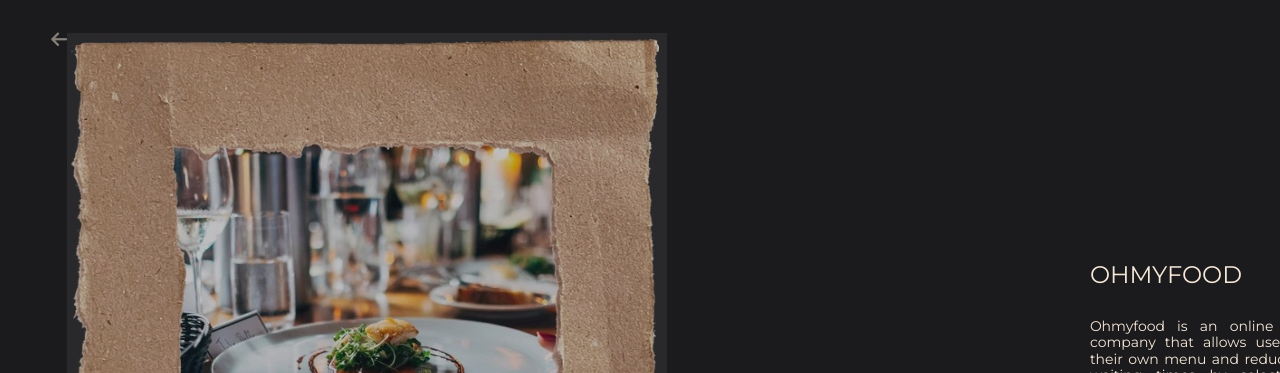
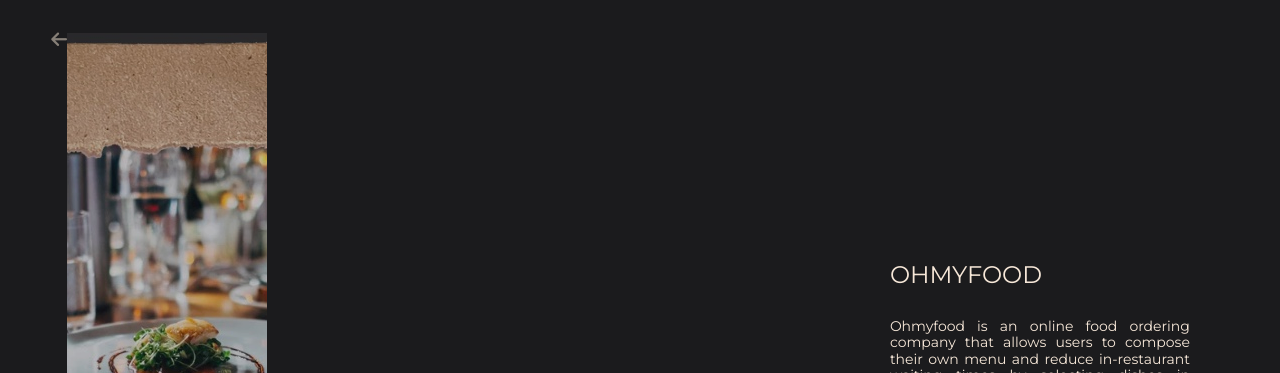
Before and after one commit to Connie9584/Front-end-Portfolio, a plain HTML site: page Ohmyfood.html in a window 1280 px wide. Shown: the top 373 px of the page. Drawn offline with Linux system fonts and the light colour scheme; files that its build step writes are made by us from their sources.

Commit message:
Update style.css

```diff
--- a/css/style.css
+++ b/css/style.css
@@ -343,13 +343,14 @@ div#OhmyfoodPage {
 
 div.OhmyfoodPaperImageContainer {
     display: flex;
-    width: 600px;
+    width: 200px;
+    background: transparent;
 }
 
 div.OhmyfoodPaperImageContainer img {
     object-fit: none;
     aspect-ratio:auto;
-    width: 600px;
+    width: 200px;
 }
 
 div.OhmyfoodTitleContainer {
```
